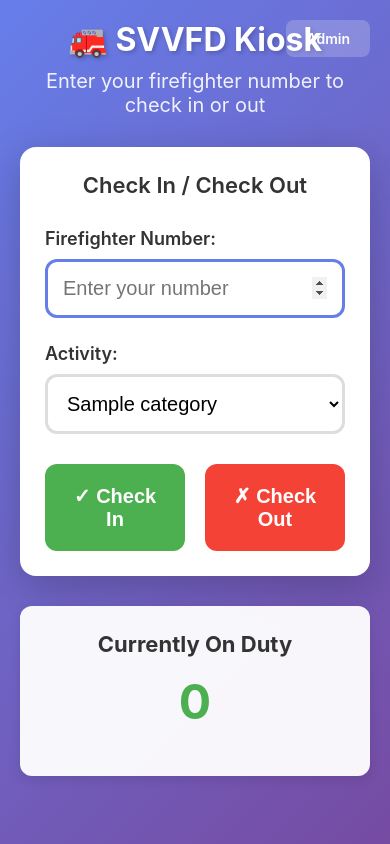
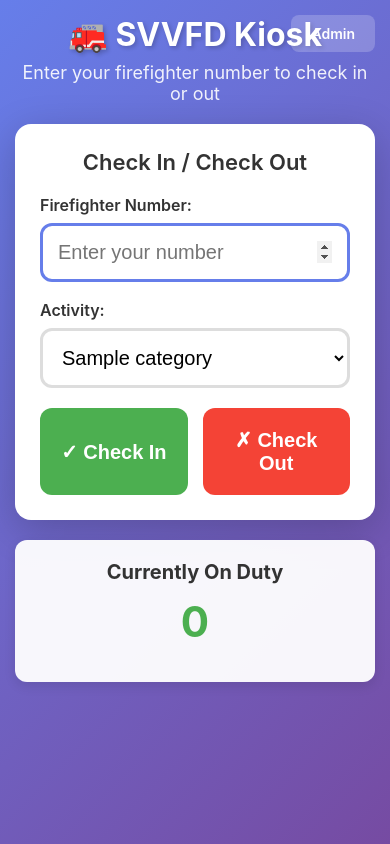
Before and after one commit to mbyrdLCS/Fire-Department-Management-System, a Flask app: template flask_app/templates/kiosk.html in a window 390 px wide. Run offline with Flask 2, Linux system fonts and the light colour scheme; the template is opened without the code that fills it: most values are stand-ins (such as "Sample title", 1, 10 or a date in 2020); parts of the project's set-up code (start-up, migrations or seed data) failed here and were passed over.

Commit message:
Optimize kiosk screen for iPad display
- Reduced spacing and padding throughout to fit content on screen
- Smaller font sizes while maintaining readability
- Adjusted header, form, and button sizes for better fit
- Added iPad-specific media queries (768px-1024px)
- Ensured modals and popups fit within viewport (max 85-90vh)
- Made modals scrollable if content exceeds screen height
- Reduced on-duty list height to 250px (220px on iPad) - scrollable
- All interactive elements visible without scrolling main page
- Success animations sized appropriately for iPad screen

```diff
--- a/flask_app/templates/kiosk.html
+++ b/flask_app/templates/kiosk.html
@@ -16,30 +16,30 @@
             font-family: -apple-system, BlinkMacSystemFont, 'Segoe UI', Roboto, sans-serif;
             background: linear-gradient(135deg, #667eea 0%, #764ba2 100%);
             min-height: 100vh;
-            padding: 20px;
+            padding: 15px;
             overflow-x: hidden;
         }
 
         .container {
-            max-width: 800px;
+            max-width: 900px;
             margin: 0 auto;
         }
 
         .header {
             text-align: center;
             color: white;
-            margin-bottom: 30px;
+            margin-bottom: 20px;
             position: relative;
         }
 
         .header h1 {
-            font-size: 42px;
-            margin-bottom: 10px;
+            font-size: 36px;
+            margin-bottom: 8px;
             text-shadow: 2px 2px 4px rgba(0,0,0,0.2);
         }
 
         .header .subtitle {
-            font-size: 20px;
+            font-size: 18px;
             opacity: 0.9;
         }
 
@@ -64,38 +64,38 @@
         .main-card {
             background: white;
             border-radius: 16px;
-            padding: 40px;
+            padding: 25px;
             box-shadow: 0 10px 40px rgba(0,0,0,0.2);
-            margin-bottom: 30px;
+            margin-bottom: 20px;
         }
 
         .card-title {
-            font-size: 28px;
+            font-size: 24px;
             font-weight: 600;
             color: #333;
-            margin-bottom: 30px;
+            margin-bottom: 20px;
             text-align: center;
         }
 
         .form-group {
-            margin-bottom: 25px;
+            margin-bottom: 18px;
         }
 
         .form-group label {
             display: block;
-            font-size: 18px;
+            font-size: 16px;
             font-weight: 600;
             color: #333;
-            margin-bottom: 10px;
+            margin-bottom: 8px;
         }
 
         .form-group input,
         .form-group select {
             width: 100%;
-            padding: 18px;
+            padding: 16px;
             border: 3px solid #ddd;
             border-radius: 12px;
-            font-size: 24px;
+            font-size: 22px;
             background: white;
             transition: border-color 0.3s;
         }
@@ -109,15 +109,15 @@
         .button-group {
             display: grid;
             grid-template-columns: 1fr 1fr;
-            gap: 20px;
-            margin-top: 30px;
+            gap: 15px;
+            margin-top: 20px;
         }
 
         .btn {
-            padding: 25px;
+            padding: 20px;
             border: none;
             border-radius: 12px;
-            font-size: 24px;
+            font-size: 22px;
             font-weight: 600;
             cursor: pointer;
             transition: all 0.3s;
@@ -147,51 +147,51 @@
         .status-card {
             background: rgba(255,255,255,0.95);
             border-radius: 12px;
-            padding: 25px;
+            padding: 20px;
             box-shadow: 0 4px 12px rgba(0,0,0,0.1);
         }
 
         .status-card h2 {
-            font-size: 22px;
+            font-size: 20px;
             color: #333;
-            margin-bottom: 15px;
+            margin-bottom: 12px;
             text-align: center;
         }
 
         .status-count {
-            font-size: 48px;
+            font-size: 42px;
             font-weight: 700;
             color: #4CAF50;
             text-align: center;
-            margin-bottom: 20px;
+            margin-bottom: 15px;
         }
 
         .on-duty-list {
-            max-height: 300px;
+            max-height: 250px;
             overflow-y: auto;
         }
 
         .person-item {
             background: #f8f8f8;
-            padding: 15px;
+            padding: 12px;
             border-radius: 8px;
-            margin-bottom: 10px;
+            margin-bottom: 8px;
             display: flex;
             justify-content: space-between;
             align-items: center;
         }
 
         .person-item .name {
-            font-size: 18px;
+            font-size: 16px;
             font-weight: 600;
             color: #333;
         }
 
         .person-item .activity {
-            font-size: 14px;
+            font-size: 13px;
             color: #666;
             background: #e0e0e0;
-            padding: 4px 12px;
+            padding: 4px 10px;
             border-radius: 12px;
         }
 
@@ -217,12 +217,15 @@
             left: 50%;
             transform: translate(-50%, -50%) scale(0);
             background: white;
-            padding: 50px;
+            padding: 40px 60px;
             border-radius: 16px;
             box-shadow: 0 10px 40px rgba(0,0,0,0.3);
             z-index: 2000;
             text-align: center;
             transition: transform 0.3s;
+            max-width: 90vw;
+            max-height: 90vh;
+            overflow: hidden;
         }
 
         .success-animation.show {
@@ -230,17 +233,45 @@
         }
 
         .success-animation .icon {
-            font-size: 80px;
-            margin-bottom: 15px;
+            font-size: 72px;
+            margin-bottom: 12px;
         }
 
         .success-animation .text {
-            font-size: 28px;
+            font-size: 24px;
             font-weight: 600;
             color: #333;
         }
 
-        @media (max-width: 768px) {
+        /* iPad optimizations (768px - 1024px) */
+        @media (min-width: 768px) and (max-width: 1024px) {
+            body {
+                padding: 12px;
+            }
+
+            .container {
+                max-width: 95%;
+            }
+
+            .header {
+                margin-bottom: 15px;
+            }
+
+            .main-card {
+                padding: 20px 30px;
+            }
+
+            .status-card {
+                padding: 18px 25px;
+            }
+
+            .on-duty-list {
+                max-height: 220px;
+            }
+        }
+
+        /* Mobile phones */
+        @media (max-width: 767px) {
             .header h1 {
                 font-size: 32px;
             }
@@ -397,6 +428,7 @@
             align-items: center;
             justify-content: center;
             padding: 20px;
+            overflow-y: auto;
         }
 
         .modal-overlay.show {
@@ -406,10 +438,13 @@
         .modal-content {
             background: white;
             border-radius: 16px;
-            padding: 40px;
-            max-width: 500px;
+            padding: 35px;
+            max-width: 550px;
             width: 100%;
             box-shadow: 0 10px 40px rgba(0,0,0,0.3);
+            max-height: 85vh;
+            overflow-y: auto;
+            margin: auto;
         }
 
         .btn-cancel {
```
